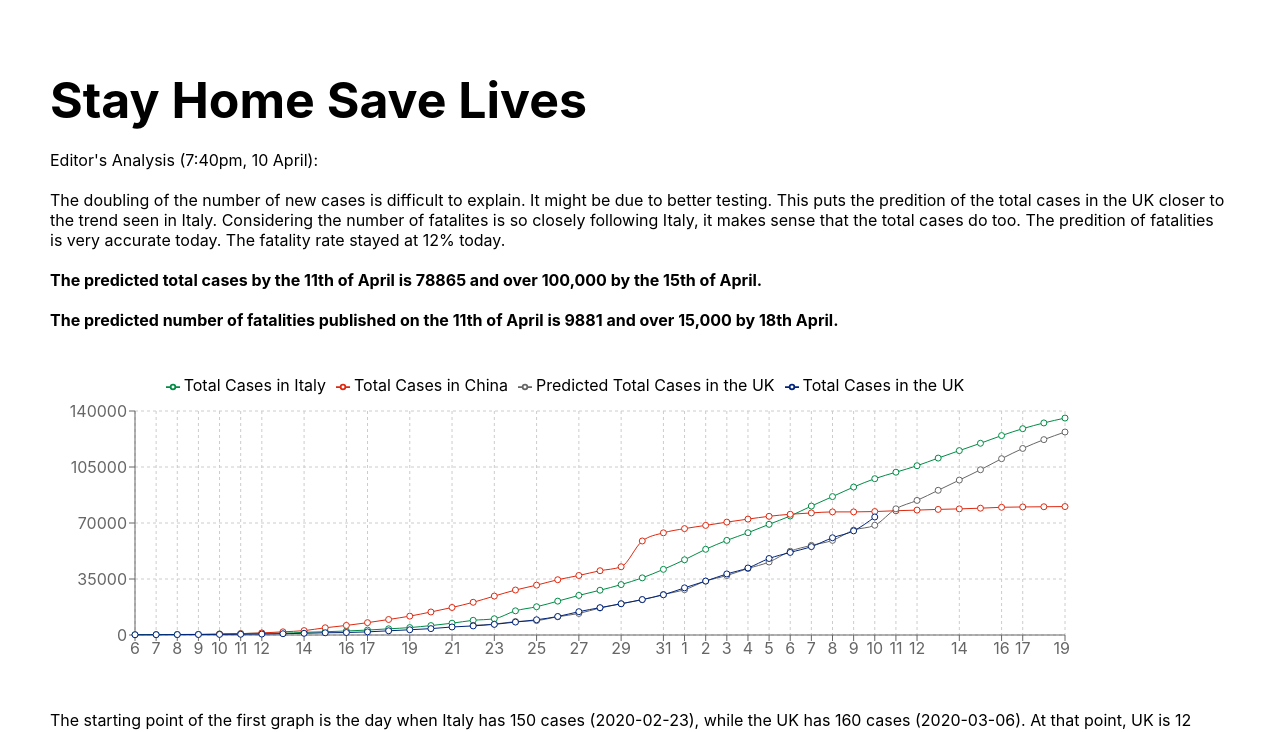
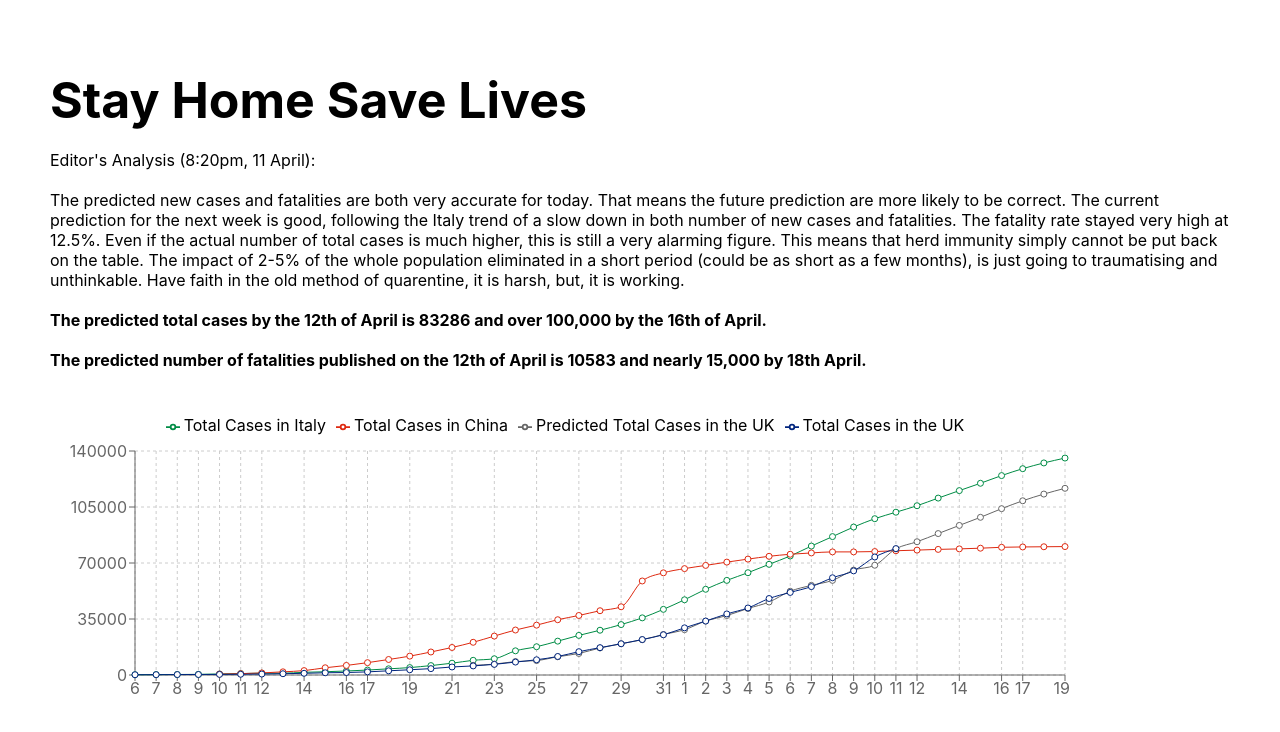
Before and after one commit to linamm/coronachart, a React (Create React App) app in the folder coronachart/: page / in a window 1280 px wide. Shown: the top 732 px of the page. Built offline with nearby package versions, Linux system fonts and the light colour scheme.

Commit message:
update 11April data and comment

```diff
--- a/coronachart/src/App.js
+++ b/coronachart/src/App.js
@@ -91,20 +91,21 @@ function App() {
       </div>
 
       <div style={styles.paragraph}>
-        Editor's Analysis (7:40pm, 10 April):
+        Editor's Analysis (8:20pm, 11 April):
         </div>
         <div style={styles.paragraph}>
-            The doubling of the number of new cases is difficult to explain. It might be due to better testing. This puts the predition of the total cases in the UK closer to the trend seen in Italy. Considering the number of fatalites is so closely following Italy, it makes sense that the total cases do too.
-            The predition of fatalities is very accurate today.  The fatality rate stayed at 12% today.
+            The predicted new cases and fatalities are both very accurate for today. That means the future prediction are more likely to be correct. The current prediction for the next week is good, following the Italy trend of a slow down in both number of new cases and fatalities.
+            The fatality rate stayed very high at 12.5%. Even if the actual number of total cases is much higher, this is still a very alarming figure. This means that herd immunity simply cannot be put back on the table. The impact of 2-5% of the whole population eliminated in a short period (could be as short as a few months), is just going to traumatising and unthinkable.
+            Have faith in the old method of quarentine, it is harsh, but, it is working.
         </div>
       <div style={styles.paragraph}>
         <b>
-          The predicted total cases by the 11th of April is 78865 and over 100,000 by the 15th of April.
+          The predicted total cases by the 12th of April is 83286 and over 100,000 by the 16th of April.
         </b>
       </div>
       <div style={styles.paragraph}>
         <b>
-          The predicted number of fatalities published on the 11th of April is 9881 and over 15,000 by 18th April.
+          The predicted number of fatalities published on the 12th of April is 10583 and nearly 15,000 by 18th April.
         </b>
       </div>
 
--- a/coronachart/src/Data.js
+++ b/coronachart/src/Data.js
@@ -32,7 +32,7 @@ import { getPredictCases, getNewCases, getFatalityRates } from './Predict.js';
   {"name": "8", "it": 7503, "cn": 1868, 'uk': 7097, 'uk_predict': 7415},
   {"name": "9", "it": 8215, "cn": 2004, 'uk': 7978,'uk_predict': 7700},
   {"name": "10", "it": 9134, "cn": 2118, 'uk': 8958, 'uk_predict': 8962 },
-  {"name": "11", "it": 10023, "cn": 2345},
+  {"name": "11", "it": 10023, "cn": 2345, 'uk': 9875, 'uk_predict': 9881},
   {"name": "12", "it": 10779, "cn": 2442},
   {"name": "13", "it": 11591, "cn": 2592},
   {"name": "14", "it": 12428, "cn": 2663},
@@ -82,7 +82,7 @@ const raw_total_cases = [
   {"name": "8", "it": 86498, "cn": 76936, 'uk': 60773, 'uk_predict': 59144},
   {"name": "9", "it": 92472, "cn": 76936, 'uk': 65077, 'uk_predict': 65552},
   {"name": "10", "it": 97689, "cn": 77150, 'uk': 73758, 'uk_predict': 68594},
-  {"name": "11", "it": 101739, "cn": 77658},
+  {"name": "11", "it": 101739, "cn": 77658, 'uk': 78991, 'uk_predict': 78865},
   {"name": "12", "it": 105792, "cn": 78064},
   {"name": "13", "it": 110574, "cn": 78497},
   {"name": "14", "it": 115242, "cn": 78824},
@@ -95,7 +95,7 @@ const raw_total_cases = [
 
 export const totalCaseStartDay = 6;
 export const fatalityCaseStartDay = 14;
-export const Today = 31 + 10; // 31 days in March + days in April
+export const Today = 31 + 11; // 31 days in March + days in April
 export const TodayTotalIndex = Today - totalCaseStartDay;
 export const TodayFatalityIndex = Today - fatalityCaseStartDay;
 export const totalCases = getPredictCases(raw_total_cases, TodayTotalIndex);
```
